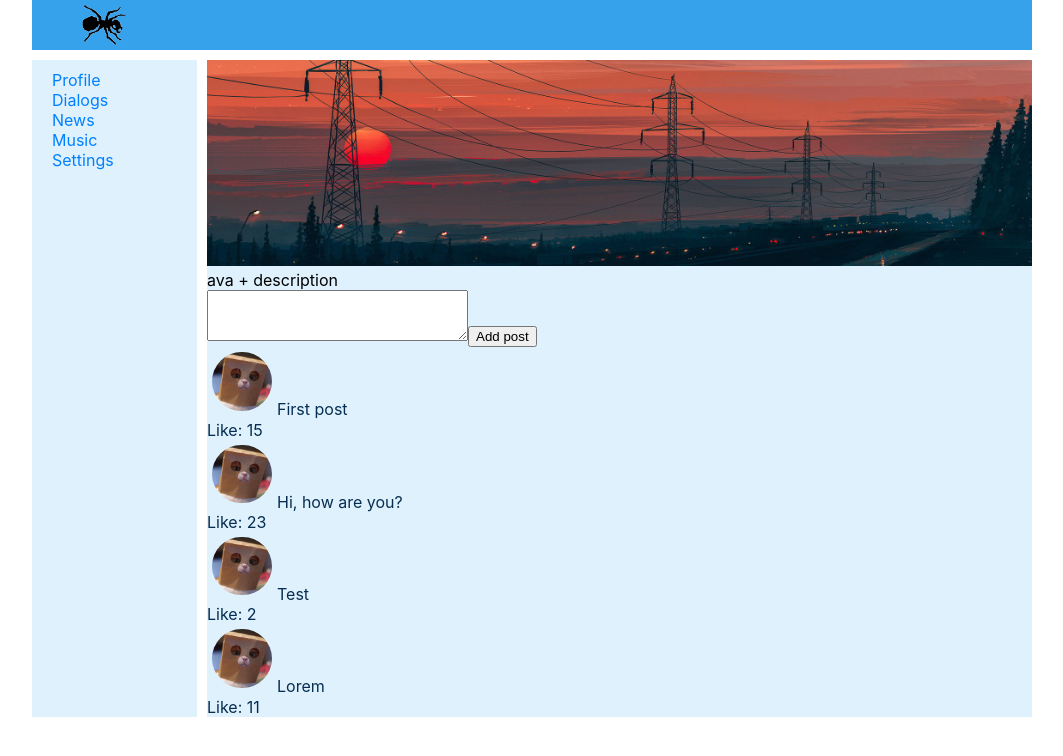
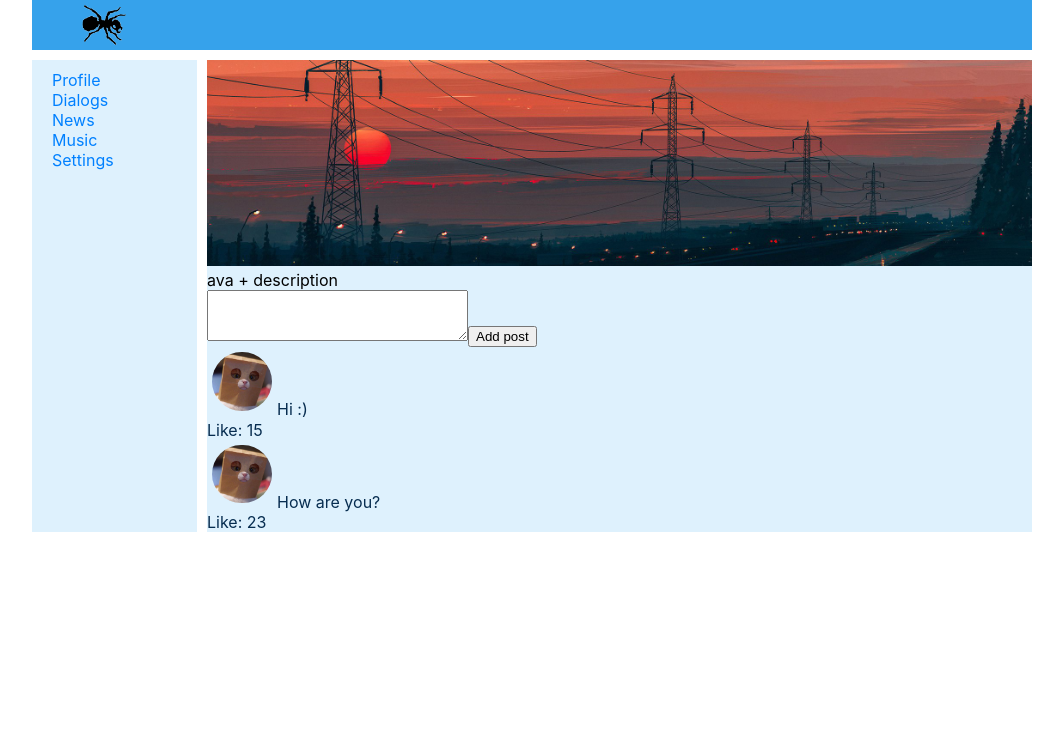
Before and after one commit to oxid303/socnet, a React (Create React App) app: page / in a window 1280 px wide. Shown: the top 756 px of the page, without its empty margins (108-1171 px from the left). Built offline with nearby package versions, Linux system fonts and the light colour scheme.

Commit message:
add state v1

```diff
--- a/src/App.js
+++ b/src/App.js
@@ -1,7 +1,6 @@
 import React from 'react';
 import './App.css';
-// import { BrowserRouter, Router, Route, Link, NavLink } from 'react-router-dom';
-import { BrowserRouter, Route } from 'react-router-dom';
+import { Route } from 'react-router-dom';
 import Header from './components/Header/Header.js';
 import Navbar from './components/Navbar/Navbar.js';
 import Profile from './components/Profile/Profile.js';
@@ -12,20 +11,18 @@ import Settings from './components/Settings/settings.js';
 
 const App = (props) => {
   return (
-    <BrowserRouter>
     <div className="app-wrapper">
       <Header />
       <Navbar />
       <div className="app-wrapper-content">
-          <Route exact path="/" render={()=><Profile posts={props.posts} />} />
-          <Route path="/profile" render={()=><Profile posts={props.posts} />} />
-          <Route path="/dialogs" render={()=><Dialogs dialogs={props.dialogs} messages={props.messages} />}/>
+        <Route exact path="/" render={() => <Profile state={props.state.profile} />} />
+        <Route path="/profile" render={() => <Profile state={props.state.profile} />} />
+        <Route path="/dialogs" render={() => <Dialogs state={props.state.dialogs} />} />
         <Route path="/news" render={News} />
         <Route path="/music" render={Music} />
-          <Route path="/settings" render={Settings}/>
+        <Route path="/settings" render={Settings} />
       </div>
     </div>
-    </BrowserRouter>
   );
 };
 
--- a/src/components/Dialogs/Dialogs.js
+++ b/src/components/Dialogs/Dialogs.js
@@ -4,8 +4,8 @@ import Dialog from './Dialog/Dialog.js';
 
 const Dialogs = (props) => {
 
-  let dialogs = props.dialogs.map(item => <Dialog name={item.name} id={item.id} />);
-  let messages = props.messages.map(item => <div className={s.message}>{item.message}</div>)
+  let dialogs = props.state.users.map(item => <Dialog name={item.name} id={item.id} />);
+  let messages = props.state.messages.map(item => <div className={s.message}>{item.message}</div>)
 
   return (
     <div className={s.content}>
--- a/src/components/Profile/MyPosts/MyPosts.js
+++ b/src/components/Profile/MyPosts/MyPosts.js
@@ -4,14 +4,18 @@ import Post from './Post/Post.js'
 
 const MyPosts = (props) => {
 
-  let posts = props.posts.
-    map(item => <Post key={item.id} message={item.message} likesCount={item.likesCount}/>);
+  let posts = props.state.posts.map(item => <Post key={item.id} message={item.message} likesCount={item.likesCount}/>);
+
+  let addPostArea = React.createRef();
+  let addPost = () => {
+    props.state.addPost(addPostArea.current.value);
+  };
 
   return (
     <div>
       <div>
-        <textarea name="" cols="30" rows="3"></textarea>
-        <button>Add post</button>
+        <textarea name="" cols="30" rows="3" ref={addPostArea}></textarea>
+        <button onClick={addPost}>Add post</button>
       </div>
 
       <div className={s.posts}>
--- a/src/components/Profile/Profile.js
+++ b/src/components/Profile/Profile.js
@@ -7,7 +7,7 @@ const Profile = (props) => {
   return (
     <div className={s.content}>
       <ProfileInfo />
-      <MyPosts posts={props.posts} />
+      <MyPosts state={props.state} />
     </div>
   )
 }
--- a/src/components/Redux/Redux.js
+++ /dev/null
@@ -1,22 +0,0 @@
-export let posts = [
-  {id: 1, message: 'First post', likesCount: 15},
-  {id: 2, message: 'Hi, how are you?', likesCount: 23},
-  {id: 3, message: 'Test', likesCount: 2},
-  {id: 4, message: 'Lorem', likesCount: 11},
-];
-
-export let dialogs = [
-  {id: 1, name: 'Ann'},
-  {id: 2, name: 'Denis'},
-  {id: 3, name: 'Kris'},
-  {id: 4, name: 'Pasha'},
-  {id: 5, name: 'Lars'}
-];
-
-export let messages = [
-  {id: 1, message: 'Hi'},
-  {id: 2, message: 'How are you?'},
-  {id: 3, message: 'Test message'},
-  {id: 4, message: 'What\'s new?'},
-  {id: 5, message: 'Everything ok :)'}
-];
--- /dev/null
+++ b/src/components/Redux/state.js
@@ -0,0 +1,39 @@
+import {rerender} from '../../rerender'
+
+let state = {
+  profile: {
+    posts: [
+      { id: 1, message: 'Hi :)', likesCount: 15 },
+      { id: 2, message: 'How are you?', likesCount: 23 }
+    ],
+    addPost: addPost
+  },
+  dialogs: {
+    users: [
+      { id: 1, name: 'Ann' },
+      { id: 2, name: 'Denis' },
+      { id: 3, name: 'Kris' },
+      { id: 4, name: 'Pasha' },
+      { id: 5, name: 'Lars' }
+    ],
+    messages: [
+      { id: 1, message: 'Hi' },
+      { id: 2, message: 'How are you?' },
+      { id: 3, message: 'Test message' },
+      { id: 4, message: 'What\'s new?' },
+      { id: 5, message: 'Everything ok :)' }
+    ]
+  }
+};
+
+function addPost(message) {
+  let newPost = {
+    id: state.profile.posts.length + 1,
+    message: message,
+    likesCount: 0
+  };
+  state.profile.posts.push(newPost);
+  rerender(state);
+};
+
+export default state;
--- a/src/index.js
+++ b/src/index.js
@@ -1,11 +1,11 @@
-import React from 'react';
-import ReactDOM from 'react-dom';
+// import React from 'react';
+// import ReactDOM from 'react-dom';
 import './index.css';
-import App from './App';
 import * as serviceWorker from './serviceWorker';
-import { posts, dialogs, messages } from './components/Redux/Redux.js';
+import state from './components/Redux/state';
+import { rerender } from './rerender'
 
-ReactDOM.render(<App posts={posts} dialogs={dialogs} messages={messages} />, document.getElementById('root'));
+rerender(state);
 
 // If you want your app to work offline and load faster, you can change
 // unregister() to register() below. Note this comes with some pitfalls.
--- /dev/null
+++ b/src/rerender.js
@@ -0,0 +1,12 @@
+import React from 'react';
+import ReactDOM from 'react-dom';
+import App from './App';
+// BrowserRouter, Router, Route, Link, NavLink
+import { BrowserRouter } from 'react-router-dom';
+
+export let rerender = (state) => {
+  ReactDOM.render(
+    <BrowserRouter>
+      <App state={state} />
+    </BrowserRouter>, document.getElementById('root'));
+}
```
Lines whose indentation alone changed are shown as unchanged.
